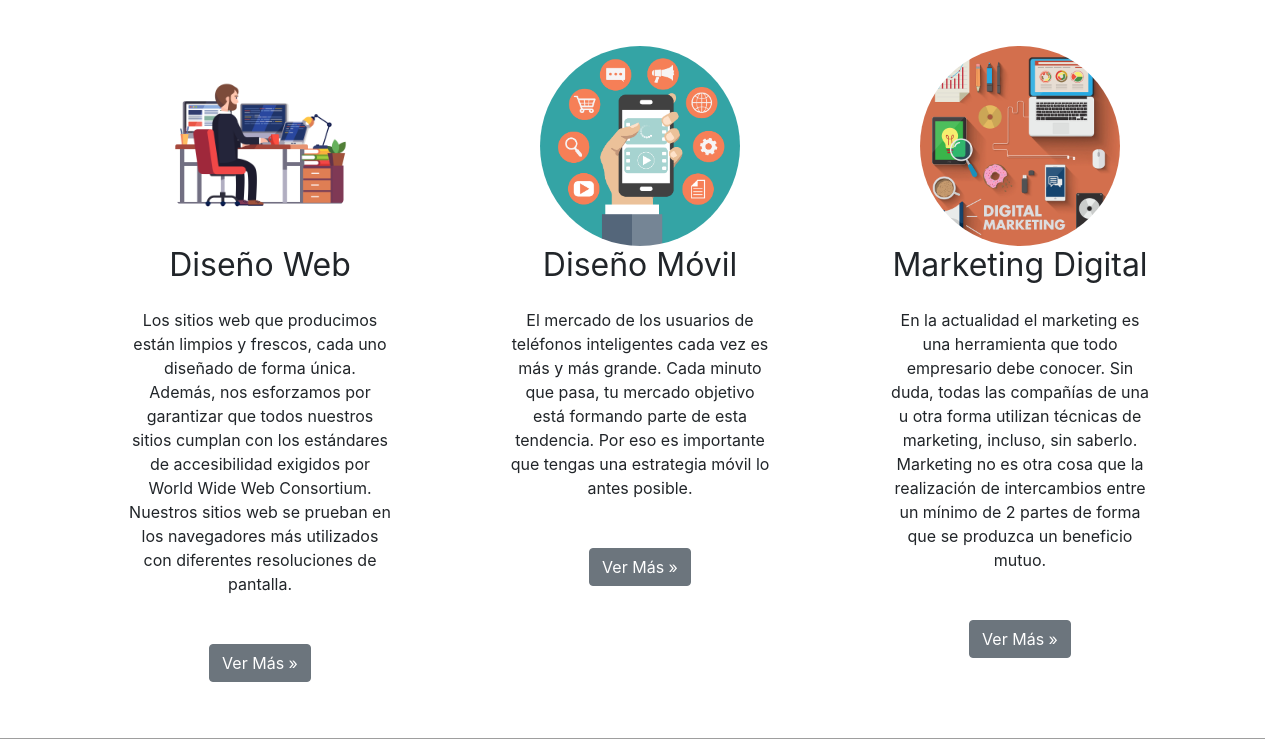
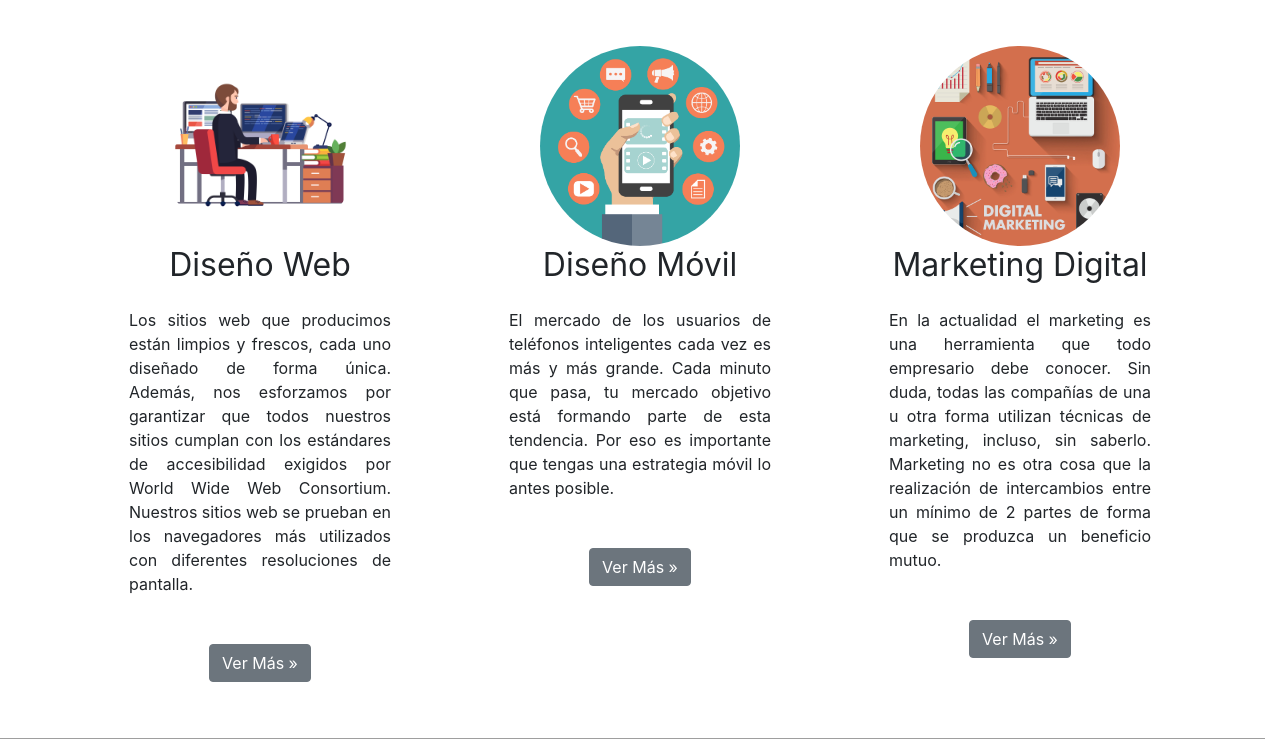
Before and after one commit to DevsStore/DevsStore, a PHP site: page / in a window 1280 px wide. Shown: the part 802-1541 px from the top of the page. Run offline with PHP 8.4, Linux system fonts and the light colour scheme; some libraries are stand-ins or nearby versions; grey boxes are pictures that could not be loaded.

Commit message:
justificando cotenido

```diff
--- a/index.php
+++ b/index.php
@@ -75,7 +75,7 @@
                 <img class="rounded-circle img-hover" src="img/693.jpg" alt="Generic placeholder image" width="200"
                      height="200">
                 <h2>Diseño Web</h2>
-                <p>Los sitios web que producimos están limpios y frescos, cada uno diseñado de forma única. Además, nos
+                <p class="text-justify">Los sitios web que producimos están limpios y frescos, cada uno diseñado de forma única. Además, nos
                     esforzamos por garantizar que todos nuestros sitios cumplan con los estándares de accesibilidad
                     exigidos por World Wide Web Consortium.
                     Nuestros sitios web se prueban en los navegadores más utilizados con diferentes resoluciones de
@@ -87,7 +87,7 @@
                 <img class="rounded-circle img-hover" src="img/484.jpg" alt="Generic placeholder image" width="200"
                      height="200">
                 <h2>Diseño Móvil</h2>
-                <p>El mercado de los usuarios de teléfonos inteligentes cada vez es más y más grande. Cada minuto que
+                <p class="text-justify">El mercado de los usuarios de teléfonos inteligentes cada vez es más y más grande. Cada minuto que
                     pasa, tu mercado objetivo está formando parte de esta tendencia. Por eso es importante que tengas
                     una estrategia móvil lo antes posible.
                 </p>
@@ -98,7 +98,7 @@
                 <img class="rounded-circle img-hover" src="img/216.jpg" alt="Generic placeholder image" width="200"
                      height="200">
                 <h2>Marketing Digital</h2>
-                <p>En la actualidad el marketing es una herramienta que todo empresario debe conocer. Sin duda, todas
+                <p class="text-justify">En la actualidad el marketing es una herramienta que todo empresario debe conocer. Sin duda, todas
                     las compañías de una u otra forma utilizan técnicas de marketing, incluso, sin saberlo. Marketing no
                     es otra cosa que la realización
                     de intercambios entre un mínimo de 2 partes de forma que se produzca un beneficio mutuo.</p>
```
